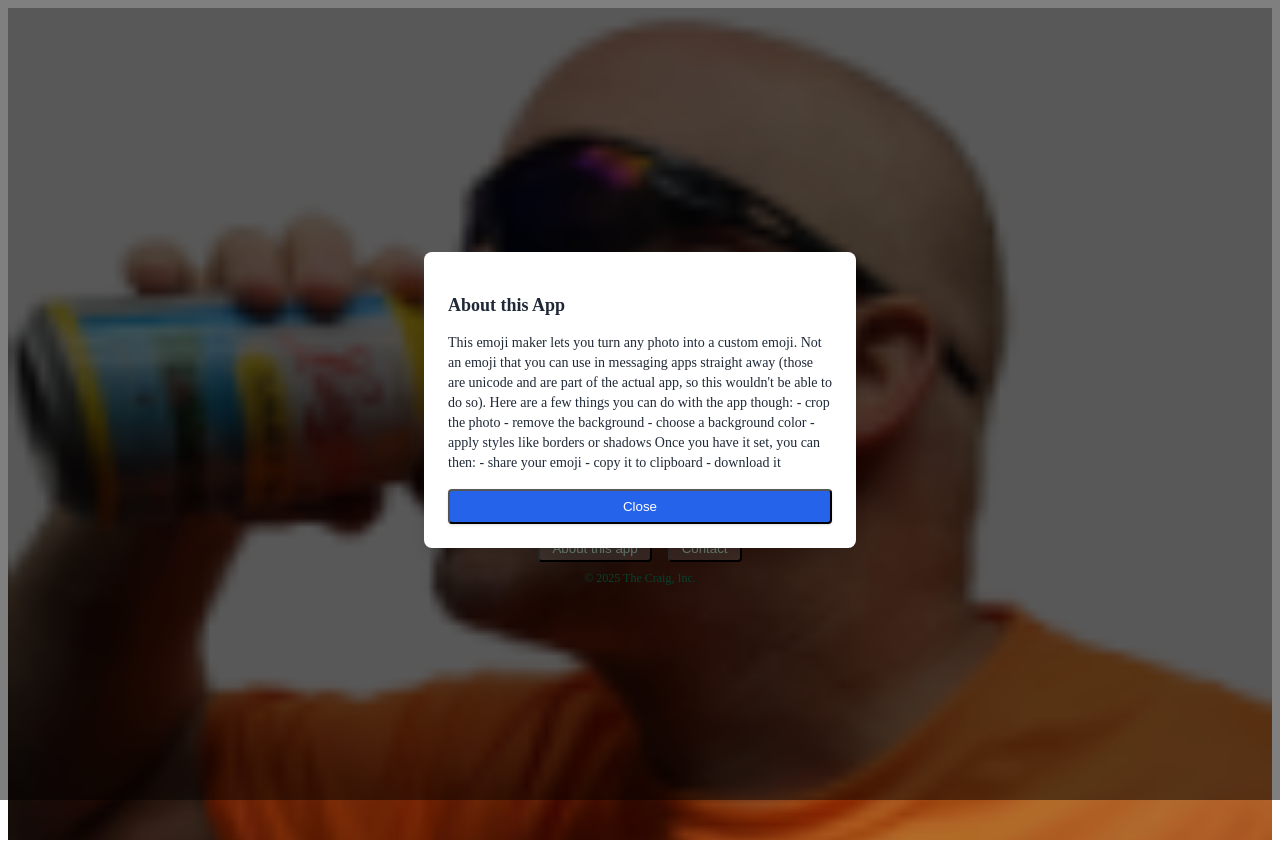
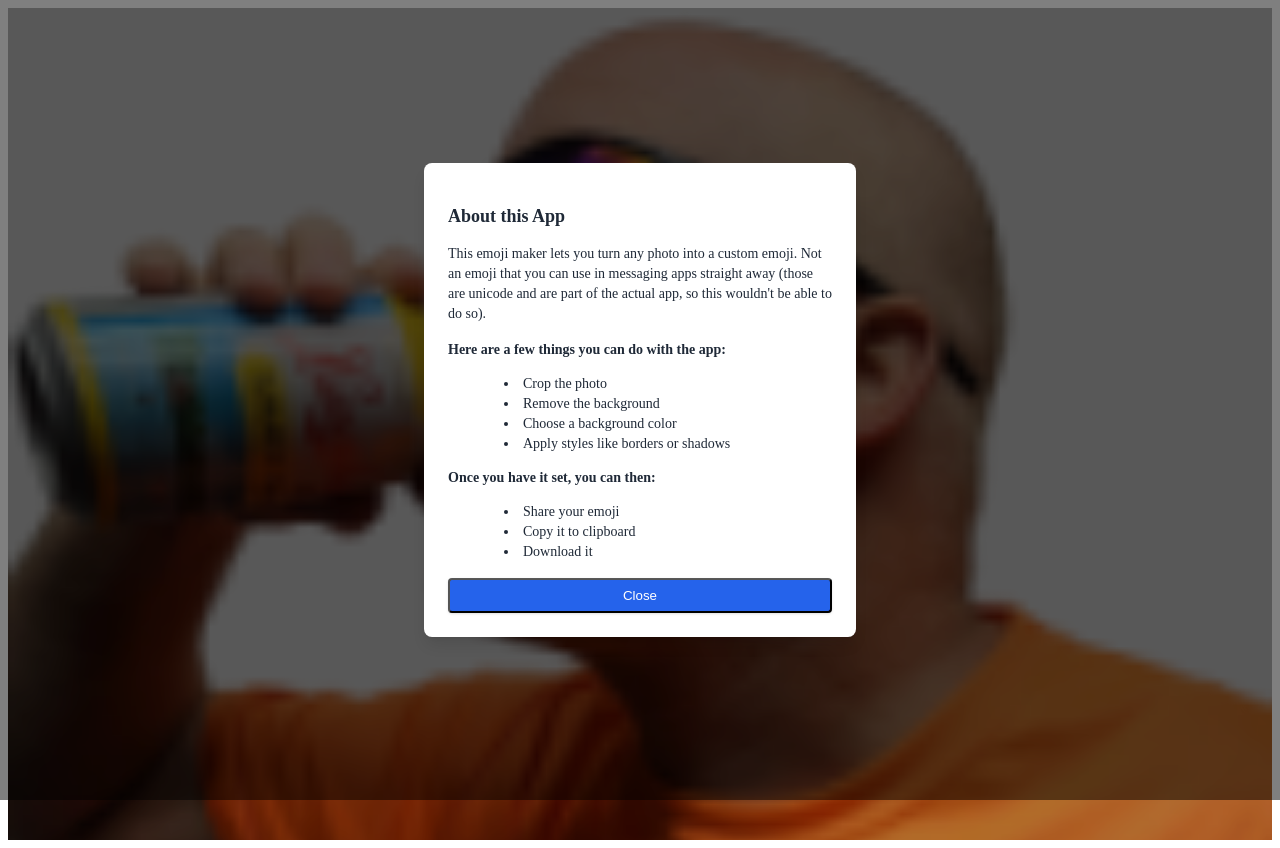
Before and after one commit to cmwillett/emoji-maker, a React (Vite) app: page / in a window 1280 px wide. Both pictures are taken after a click on the button "About this app". Built offline with nearby package versions, Linux system fonts and the light colour scheme; no server answers; some icons are missing.

Commit message:
more refactoring

```diff
--- a/src/components/AboutModal.jsx
+++ b/src/components/AboutModal.jsx
@@ -14,16 +14,22 @@ export default function AboutModal({ open, onClose }) {
         <p id="about-modal-description" className="mb-4 text-sm">
           This emoji maker lets you turn any photo into a custom emoji. Not an emoji that you can use in messaging apps straight away
           (those are unicode and are part of the actual app, so this wouldn't be able to do so).
-          Here are a few things you can do with the app though:
-            - crop the photo
-            - remove the background
-            - choose a background color
-            - apply styles like borders or shadows
-          Once you have it set, you can then:
-            - share your emoji
-            - copy it to clipboard
-            - download it
         </p>
+        <div className="mb-4 text-sm">
+          <div className="font-semibold mb-1">Here are a few things you can do with the app:</div>
+          <ul className="list-disc list-inside ml-4">
+            <li>Crop the photo</li>
+            <li>Remove the background</li>
+            <li>Choose a background color</li>
+            <li>Apply styles like borders or shadows</li>
+          </ul>
+          <div className="font-semibold mt-3 mb-1">Once you have it set, you can then:</div>
+          <ul className="list-disc list-inside ml-4">
+            <li>Share your emoji</li>
+            <li>Copy it to clipboard</li>
+            <li>Download it</li>
+          </ul>
+        </div>
         <button
           className="btn-primary w-full"
           onClick={onClose}
```
